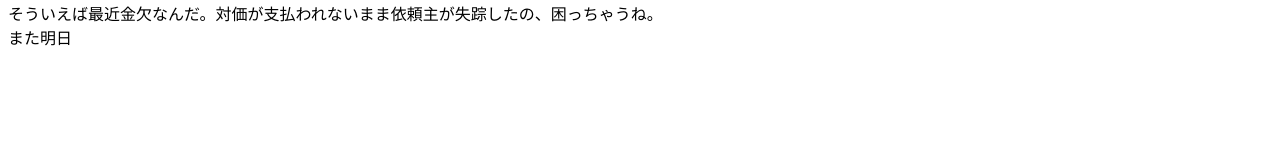
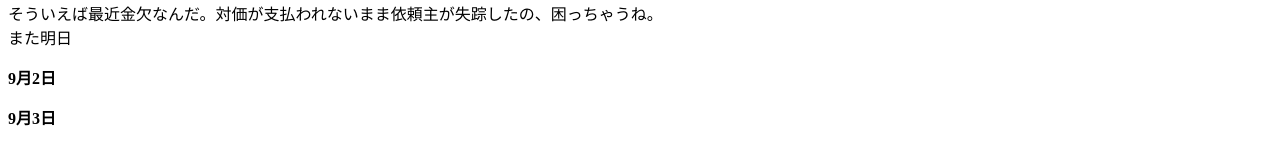
Before and after one commit to milstd806/diary01, a plain HTML site: page index.html in a window 1280 px wide. Shown: the part 858-1000 px from the top of the page. Before the commit the page ends 923 px from the top, so only its background shows below. Drawn offline with Linux system fonts and the light colour scheme.

Commit message:
Update index.html

```diff
--- a/index.html
+++ b/index.html
@@ -16,6 +16,10 @@
         そういえば最近金欠なんだ。対価が支払われないまま依頼主が失踪したの、困っちゃうね。<br />
         また明日
         </p>
+        <p><b>9月2日</b><br />
+        </p>
+        <p><b>9月3日</b><br />
+        </p>
     </main>
 </body>
 </html>
```
